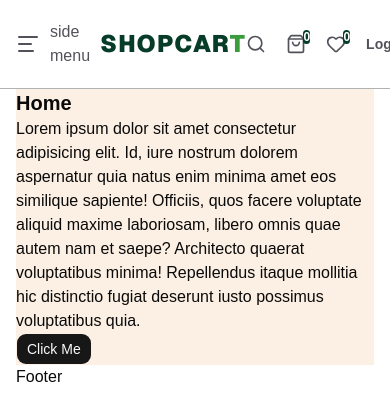
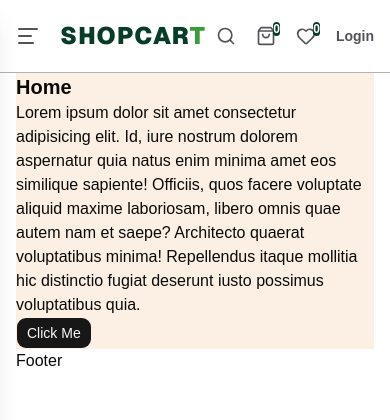
Before and after one commit to SamiulIslamRamim/first-ecommerce, a Next.js app: page / in a window 390 px wide. Shown: the top 420 px of the page. Built offline with nearby package versions, Linux system fonts and the light colour scheme.

Commit message:
-SideMenu links

```diff
--- a/app/globals.css
+++ b/app/globals.css
@@ -139,6 +139,11 @@
     .hoverEffect{
       @apply transition-all duration-300 ease-in-out
     }
+    button{
+      @apply hover:cursor-pointer;
+    }
+
+
   html {
     @apply font-sans;
     }
--- a/components/Logo.tsx
+++ b/components/Logo.tsx
@@ -2,11 +2,17 @@ import { cn } from '@/lib/utils'
 import Link from 'next/link'
 import React from 'react'
 
-const Logo = ({className}: {className?: string}) => {
+const Logo = ({
+  className,
+  spanDesign
+}: {
+  className?: string,
+  spanDesign?: string
+}) => {
   return (
     <Link href={'/'}>
         <h2 className={cn("text-2xl text-shop_dark_green font-black tracking-wider uppercase hover:text-shop_light_green hoverEffect group font-sans", className)}>
-            Shopcar<span className='text-shop_light_green group-hover:text-shop_dark_green hoverEffect'>t</span>
+            Shopcar<span className={cn('text-shop_light_green group-hover:text-shop_dark_green hoverEffect', spanDesign)}>t</span>
         </h2>
     </Link>
   )
--- a/components/MobileMenu.tsx
+++ b/components/MobileMenu.tsx
@@ -1,14 +1,21 @@
+"use client"
 import { AlignLeft } from 'lucide-react'
-import React from 'react'
+import React, { useState } from 'react'
 import SideMenu from './SideMenu'
 
 const MobileMenu = () => {
+    const [isSidebarOpen, setIsSidebarOpen] = useState(false);
   return (
     <>
-    <button>
+    <button onClick={() => setIsSidebarOpen(!isSidebarOpen)}>
         <AlignLeft className='hover:text-darkColor hoverEffect md:hidden hover:cursor-pointer'/>
     </button>
-    <SideMenu />
+    <div className='md:hidden'>
+      <SideMenu
+      isOpen={isSidebarOpen}
+      onClose={() => setIsSidebarOpen(false)}
+      />
+    </div>
     </>
   )
 }
--- a/components/SideMenu.tsx
+++ b/components/SideMenu.tsx
@@ -1,9 +1,36 @@
-import React from 'react'
+import React, { FC } from 'react'
+import Logo from './Logo';
+import { X } from 'lucide-react';
+import { headerData } from '@/constants/data';
+import Link from 'next/link';
+import { usePathname } from 'next/navigation';
+import SocialMedia from './SocialMedia';
+interface SidebarProps{
+  isOpen: boolean;
+  onClose: () => void;
+}
 
-const SideMenu = () => {
+const SideMenu:FC<SidebarProps> = ({isOpen,onClose}) => {
+  const pathname = usePathname();
   return (
-    <div>
-      side menu
+    <div className={`fixed inset-y-0 h-screen left-0 z-50 w-full bg-black/50 text-white/70 shadow-xl ${isOpen? "translate-x-0": "-translate-x-full"} hoverEffect`}>
+      <div className='min-w-72 max-w-96 bg-black h-screen p-10 border-r border-r-shop_light_green flex flex-col gap-6'>
+        <div className='flex items-center justify-between gap-5'>
+          <Logo className='text-white' spanDesign ="group-hover:text-white"/>
+          <button onClick={onClose}
+          className='hover:text-shop_light_green hoverEffect'>
+            <X />
+          </button>
+        </div>
+        <div className='flex flex-col space-y-3.5 font-semibold tracking-wide'>
+          {headerData?.map((item)=>(
+            <Link href={item.href} key={item.title} className={`hover:text-shop_light_green hoverEffect ${pathname === item?.href && "text-white"}`}>
+            {item?.title}
+            </Link>
+          ))}
+        </div>
+        <SocialMedia />
+      </div>
     </div>
   )
 }
--- a/components/SignIn.tsx
+++ b/components/SignIn.tsx
@@ -2,7 +2,7 @@ import React from 'react'
 
 const SignIn = () => {
   return (
-    <button className='text-sm font-semibold hover:text-darkColor text-lightColor hover:cursor-pointer hoverEffect'>
+    <button className='text-sm font-semibold hover:text-darkColor text-lightColor  hoverEffect'>
       Login
     </button>
   )
--- /dev/null
+++ b/components/SocialMedia.tsx
@@ -0,0 +1,11 @@
+import React from 'react'
+
+const SocialMedia = () => {
+  return (
+    <div>
+      social
+    </div>
+  )
+}
+
+export default SocialMedia
```
Also changed, not shown: 1 other file (tests, documents, lock files or other folders).
